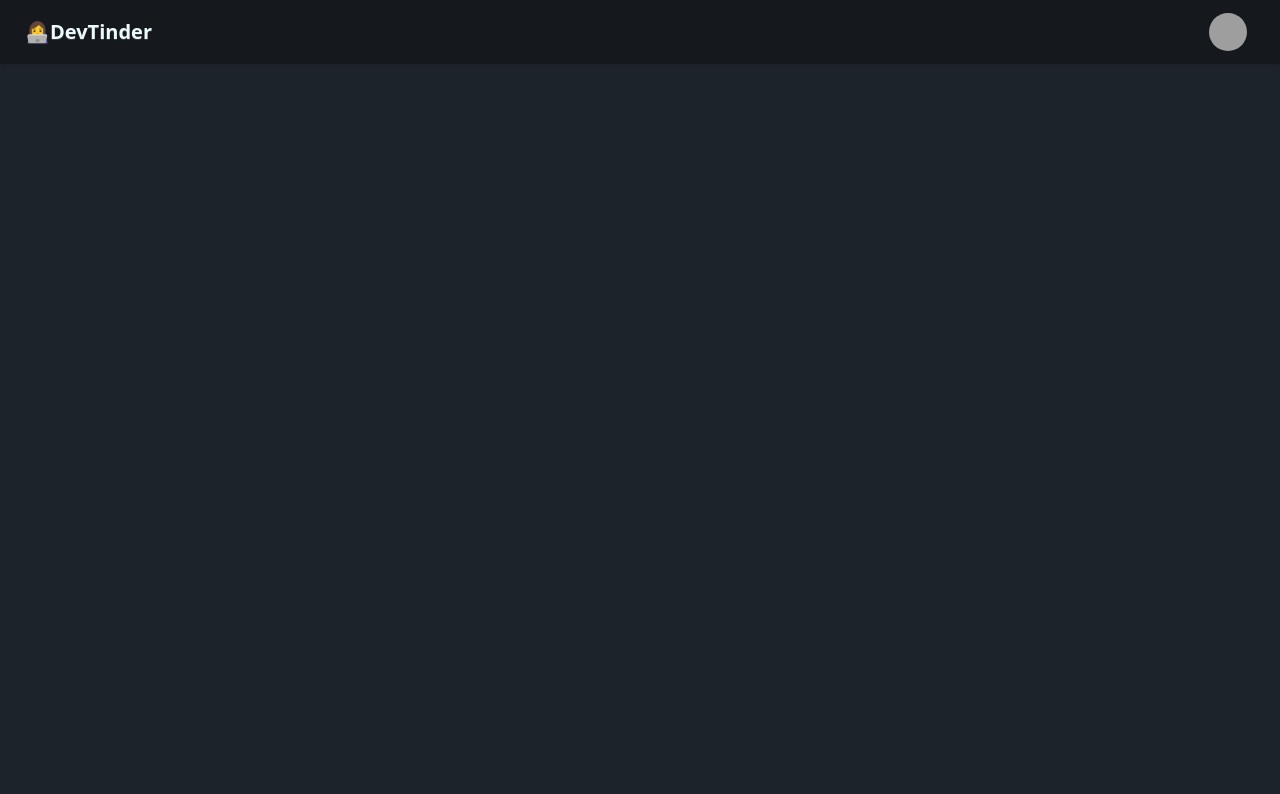
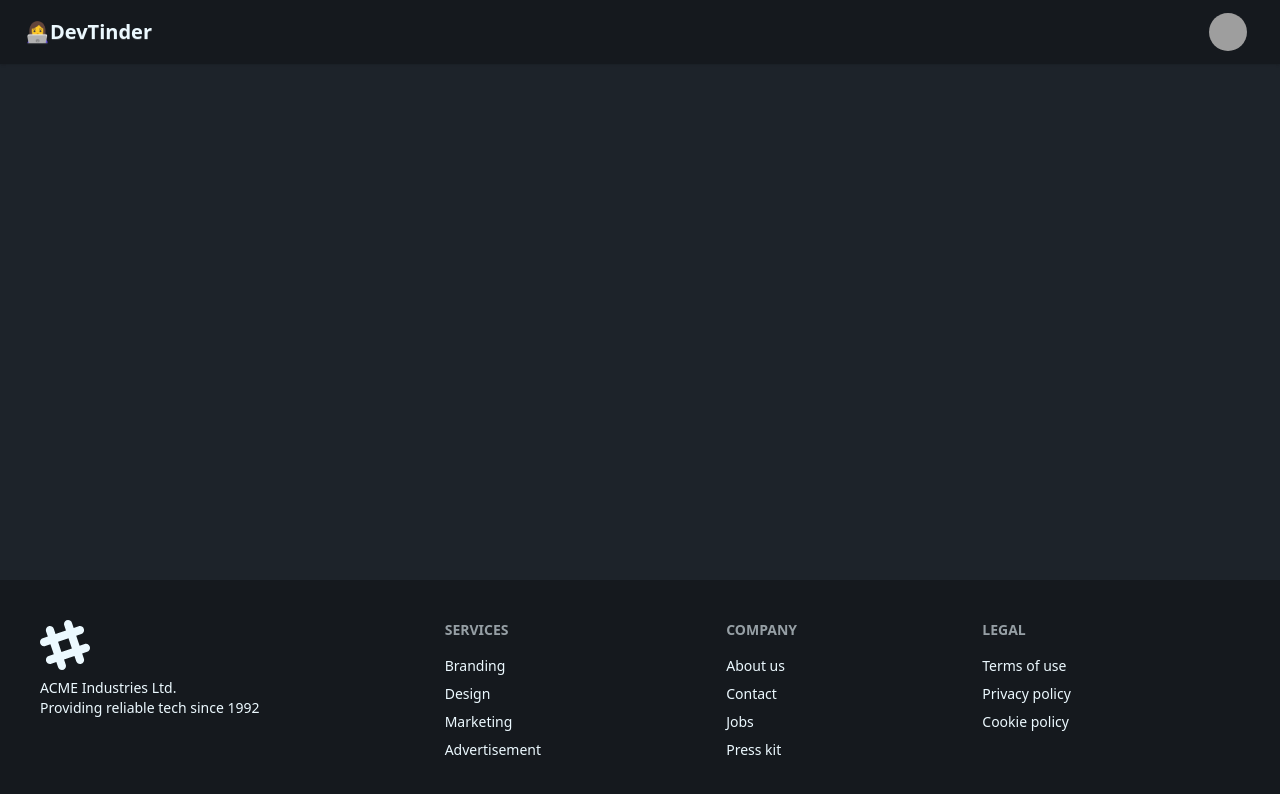
Before and after one commit to Arshiyatabassun/devTinder-webApp, a React (Vite) app: page / in a window 1280 px wide. Shown: the top 794 px of the page. Built offline with nearby package versions, Linux system fonts and the light colour scheme; grey boxes are pictures that could not be loaded.

Commit message:
footer added

```diff
--- a/src/App.jsx
+++ b/src/App.jsx
@@ -1,5 +1,5 @@
 
-import { BrowserRouter,Routes,Route } from "react-router-dom";
+import { BrowserRouter,Route , Routes} from "react-router-dom";
 import Login from "./Login";
 import Profile from "./Profile";
 import "./index.css"
@@ -10,10 +10,11 @@
   return (
     <>
       <BrowserRouter basename ="/">
-        <Routes >
-            <Route path="/"element={<Body />}></Route>
-            <Route path="/login"element={<Login />}></Route>
-            <Route path="/profile"element={<Profile />}></Route>
+        <Routes>
+            <Route path="/" element={<Body />}>
+            <Route path="/login" element={<Login />}/>
+            <Route path="/profile" element={<Profile />}/>
+            </Route>
 
         </Routes>
         </BrowserRouter>
@@ -23,4 +24,4 @@
   )
 }
 
-export default App
+export default App;
--- a/src/Body.jsx
+++ b/src/Body.jsx
@@ -1,13 +1,16 @@
 
 import { Outlet } from "react-router-dom";
-import Navbar from "./NavBar";
+import NavBar from "./NavBar";
+import Footer from "./Footer";
+
 
 const Body =()=>{
     return(
-        <>
-       <Navbar />
-       <Outlet/>
-        </>
+      <div>
+    <NavBar />
+   <Outlet />
+  <Footer />
+  </div>
     )
 }
 export default Body;
--- /dev/null
+++ b/src/Footer.jsx
@@ -0,0 +1,48 @@
+const Footer=()=>{
+    return(
+
+        <>
+        <footer className="footer sm:footer-horizontal bg-base-300 text-base-content p-10 fixed bottom-0">
+  <aside>
+    <svg
+      width="50"
+      height="50"
+      viewBox="0 0 24 24"
+      xmlns="http://www.w3.org/2000/svg"
+      fillRule="evenodd"
+      clipRule="evenodd"
+      className="fill-current">
+      <path
+        d="M22.672 15.226l-2.432.811.841 2.515c.33 1.019-.209 2.127-1.23 2.456-1.15.325-2.148-.321-2.463-1.226l-.84-2.518-5.013 1.677.84 2.517c.391 1.203-.434 2.542-1.831 2.542-.88 0-1.601-.564-1.86-1.314l-.842-2.516-2.431.809c-1.135.328-2.145-.317-2.463-1.229-.329-1.018.211-2.127 1.231-2.456l2.432-.809-1.621-4.823-2.432.808c-1.355.384-2.558-.59-2.558-1.839 0-.817.509-1.582 1.327-1.846l2.433-.809-.842-2.515c-.33-1.02.211-2.129 1.232-2.458 1.02-.329 2.13.209 2.461 1.229l.842 2.515 5.011-1.677-.839-2.517c-.403-1.238.484-2.553 1.843-2.553.819 0 1.585.509 1.85 1.326l.841 2.517 2.431-.81c1.02-.33 2.131.211 2.461 1.229.332 1.018-.21 2.126-1.23 2.456l-2.433.809 1.622 4.823 2.433-.809c1.242-.401 2.557.484 2.557 1.838 0 .819-.51 1.583-1.328 1.847m-8.992-6.428l-5.01 1.675 1.619 4.828 5.011-1.674-1.62-4.829z"></path>
+    </svg>
+    <p>
+      ACME Industries Ltd.
+      <br />
+      Providing reliable tech since 1992
+    </p>
+  </aside>
+  <nav>
+    <h6 className="footer-title">Services</h6>
+    <a className="link link-hover">Branding</a>
+    <a className="link link-hover">Design</a>
+    <a className="link link-hover">Marketing</a>
+    <a className="link link-hover">Advertisement</a>
+  </nav>
+  <nav>
+    <h6 className="footer-title">Company</h6>
+    <a className="link link-hover">About us</a>
+    <a className="link link-hover">Contact</a>
+    <a className="link link-hover">Jobs</a>
+    <a className="link link-hover">Press kit</a>
+  </nav>
+  <nav>
+    <h6 className="footer-title">Legal</h6>
+    <a className="link link-hover">Terms of use</a>
+    <a className="link link-hover">Privacy policy</a>
+    <a className="link link-hover">Cookie policy</a>
+  </nav>
+</footer>
+        </>
+    )
+}
+export default Footer;
--- a/src/Login.jsx
+++ b/src/Login.jsx
@@ -1,7 +1,7 @@
 const Login =()=>{
     return (
         <>
-        Login
+       <h1>Login</h1>
         </>
     )
 }
--- a/src/NavBar.jsx
+++ b/src/NavBar.jsx
@@ -1,4 +1,6 @@
- const Navbar= ()=>{
+
+
+ const NavBar= ()=>{
 
     return (
         <>
@@ -35,4 +37,4 @@
     )
  }
 
- export default Navbar
+ export default NavBar;
--- a/src/Profile.jsx
+++ b/src/Profile.jsx
@@ -1,7 +1,7 @@
 const Profile =()=>{
     return(
-        <>
-        profile
+       <>
+        <h1>profile </h1>
         </>
     )
 }
```
Also changed, not shown: 1 other file (tests, documents, lock files or other folders).
